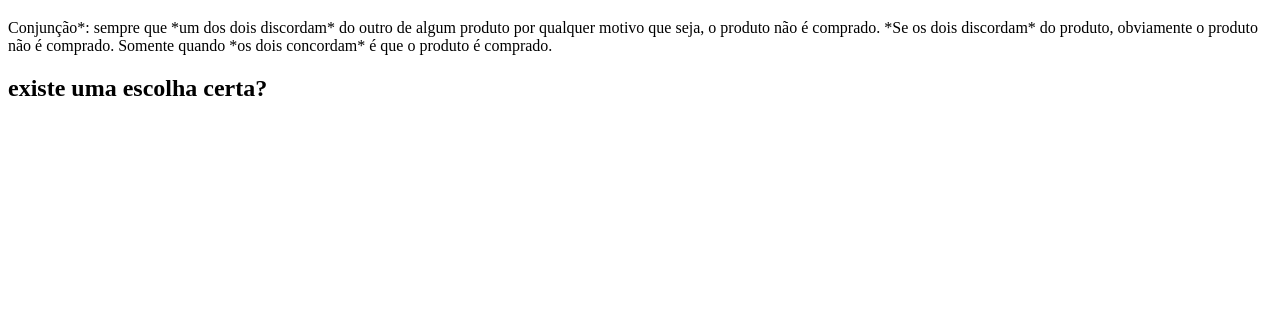
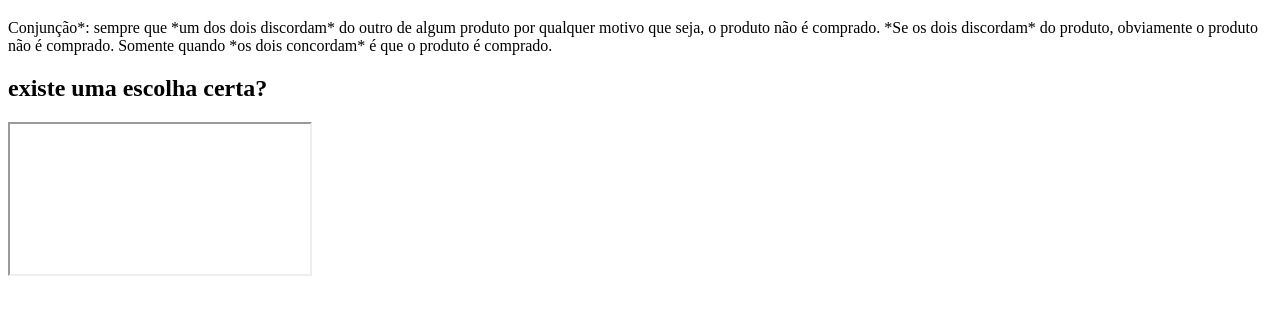
Before and after one commit to ShisuiiDev/rikelme, a plain HTML site: page index.html in a window 1280 px wide. Shown: the part 61-376 px from the top of the page. Drawn offline with Linux system fonts and the light colour scheme.

Commit message:
index.html

```diff
--- a/index.html
+++ b/index.html
@@ -12,5 +12,7 @@
   Conjunção*: sempre que *um dos dois discordam* do outro de algum produto por qualquer motivo que seja, o produto não é comprado. *Se os dois discordam* do produto, obviamente o produto não é comprado. Somente quando *os dois concordam* é que o produto é comprado.
     <h2>existe uma escolha certa?</h2>
   </p>
+  <iframe>https://youtu.be/M3_XrtBGJJ0?feature=shared</iframe>
+
 </body>
 </html>
```
